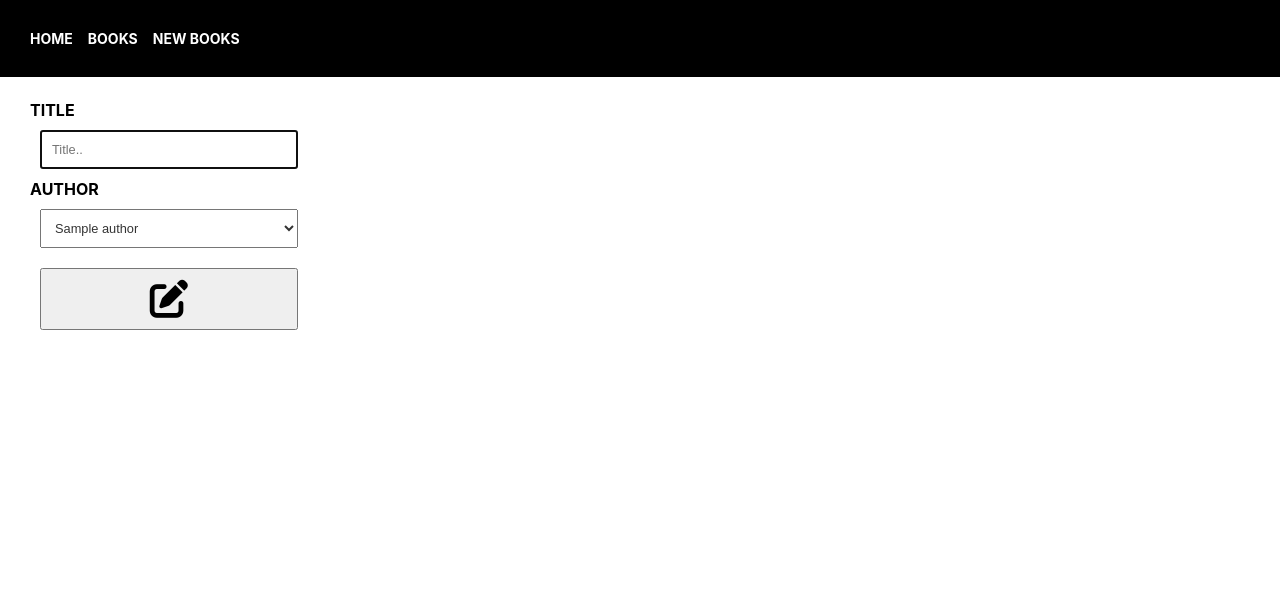
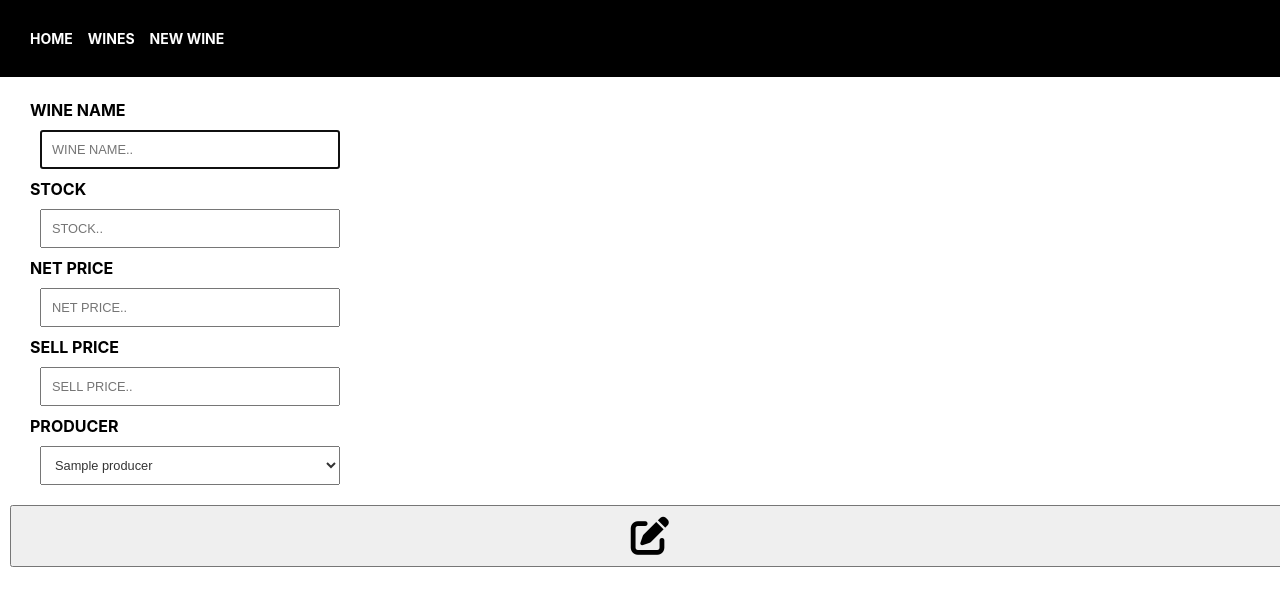
Before and after one commit to AndrewDMackay/wine_shop_full_stack_app_g27, a Flask app: template templates/producers/new.html in a window 1280 px wide. Shown: the top 606 px of the page. Run offline with Flask 2, Linux system fonts and the light colour scheme; the template is opened without the code that fills it: most values are stand-ins (such as "Sample title", 1, 10 or a date in 2020); parts of the project's set-up code (start-up, migrations or seed data) failed here and were passed over; some libraries are stand-ins or nearby versions.

Commit message:
tenth commit main

```diff
--- a/repositories/producer_repository.py
+++ b/repositories/producer_repository.py
@@ -12,7 +12,6 @@
     producer.id = id
     return producer
 
-producer_name, country, region, producer_description
 
 def delete_all():
     sql = "DELETE  FROM producers"
--- a/static/style.css
+++ b/static/style.css
@@ -18,7 +18,7 @@
     margin-bottom: 10px;
   }
 
-  .title {
+  .wine_name {
     font-weight: bold;
     margin-bottom: 0.5em;
     margin-right: 0.3em;
--- a/templates/base.html
+++ b/templates/base.html
@@ -7,15 +7,15 @@
   <meta http-equiv="X-UA-Compatible" content="ie=edge">
   <script src="https://kit.fontawesome.com/a68a14eaee.js" crossorigin="anonymous"></script>
   <link rel="stylesheet" href="{{ url_for('static', filename='style.css') }}">
-  <title>My Book Library</title>
+  <title>My Wine Shop</title>
 </head>
 <body>
   <header>
     <nav>
       <ul class="menu">
         <li><a href="/">HOME</a></li>
-        <li><a href="/books">BOOKS</a></li>
-        <li><a href="/books/new">NEW BOOKS</a></li>
+        <li><a href="/wines">WINES</a></li>
+        <li><a href="/wines/new">NEW WINE</a></li>
       </ul>
     </nav>
   </header>
--- a/templates/producers/new.html
+++ b/templates/producers/new.html
@@ -2,16 +2,27 @@
 {% extends "base.html" %}
 {% block content %}
 
-<form action="/books" method="post">
+<form action="/wines" method="post">
     <div>
-        <label for="title"><strong>TITLE</strong></label>
-        <input type="text" id="title" name="title" placeholder="Title.." required autofocus>
+        <label for="wine_name"><strong>WINE NAME</strong></label>
+        <input type="text" id="wine_name" name="wine_name" placeholder="WINE NAME.." required autofocus>
     </div>
     <div>
-        <label for="author"><strong>AUTHOR</strong></label>
-        <select id="author" name="author_id">
-        {% for author in all_authors %}
-        <option value="{{ author.id }}">{{ author.name }}</option>
+        <label for="stock"><strong>STOCK</strong></label>
+        <input type="text" id="stock" name="stock" placeholder="STOCK.." required autofocus>
+    </div>
+    <div>
+        <label for="net_price"><strong>NET PRICE</strong></label>
+        <input type="text" id="net_price" name="net_price" placeholder="NET PRICE.." required autofocus>
+    </div>
+    <div>
+        <label for="sell_price"><strong>SELL PRICE</strong></label>
+        <input type="text" id="sell_price" name="sell_price" placeholder="SELL PRICE.." required autofocus>
+    </div>
+        <label for="producer"><strong>PRODUCER</strong></label>
+        <select id="producer" name="producer_id">
+        {% for producer in all_producers %}
+        <option value="{{ producer.id }}">{{ producer.producer_name }}</option>
         {% endfor %}
         </select>
     </div>
```
Also changed, not shown: templates/producers/edit.html (+7 -7 lines), templates/producers/index.html (+6 -6 lines), templates/producers/show.html (+4 -4 lines).
